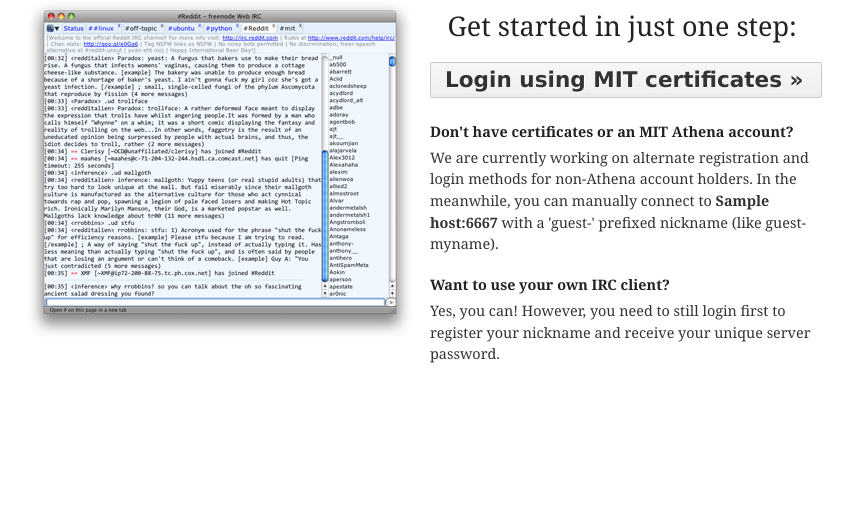
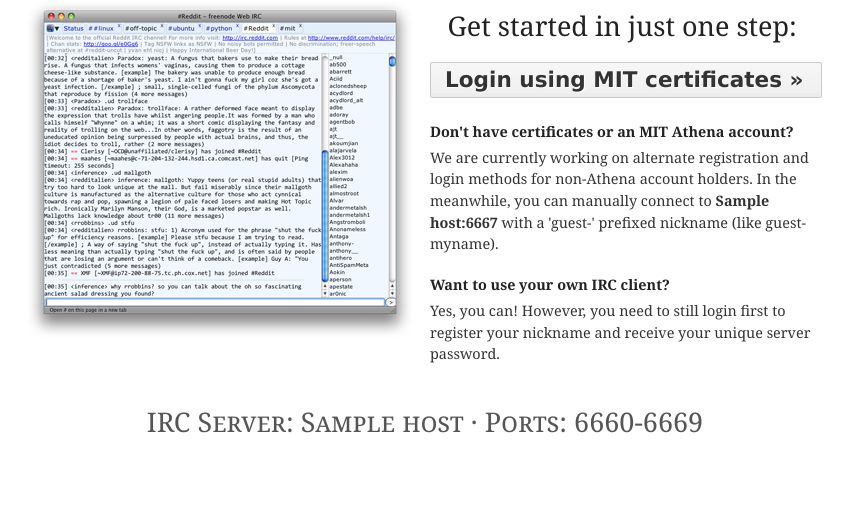
Before and after one commit to mikexstudios/mitirc, a Django app: template base/templates/base/home.html in a window 1280 px wide. Shown: the part 226-738 px from the top of the page, without its empty margins (215-1068 px from the left). Run offline with Django 3.2, Linux system fonts and the light colour scheme; the template is opened without the code that fills it: most values are stand-ins (such as "Sample title", 1, 10 or a date in 2020); parts of the project's set-up code (start-up, migrations or seed data) failed here and were passed over.

Commit message:
Added #serverinfo to home showing IRC server connection information.

```diff
--- a/base/static/src/screen.sass
+++ b/base/static/src/screen.sass
@@ -98,3 +98,11 @@ body#home
           margin-bottom: 0.4em
         p
           font-size: 0.8em
+    #serverinfo
+      +column($blueprint-grid-columns)
+      margin-top: 1em
+      text-align: center
+      font-variant: small-caps
+      h4
+        color: #555
+        font-size: 1.5em
--- a/base/static/stylesheets/screen.css
+++ b/base/static/stylesheets/screen.css
@@ -606,3 +606,22 @@ body#home #content .right #info h4 {
 body#home #content .right #info p {
   font-size: 0.8em;
 }
+/* line 101, ../src/screen.sass */
+body#home #content #serverinfo {
+  display: inline;
+  float: left;
+  margin-right: 10px;
+  width: 800px;
+  margin-top: 1em;
+  text-align: center;
+  font-variant: small-caps;
+}
+/* line 138, ../../../../../../.gem/ruby/1.8/gems/compass-0.10.6/frameworks/blueprint/stylesheets/blueprint/_grid.scss */
+* html body#home #content #serverinfo {
+  overflow-x: hidden;
+}
+/* line 106, ../src/screen.sass */
+body#home #content #serverinfo h4 {
+  color: #555555;
+  font-size: 1.5em;
+}
--- a/base/templates/base/home.html
+++ b/base/templates/base/home.html
@@ -30,6 +30,10 @@
     and receive your unique server password.</p>
   </div>
 </div>
+
+<div id="serverinfo">
+  <h4>IRC Server: {{ host }} &middot; Ports: 6660-6669</h4>
+</div>
 {% endblock %}
 
 {% block footer %}{% endblock %}
```
